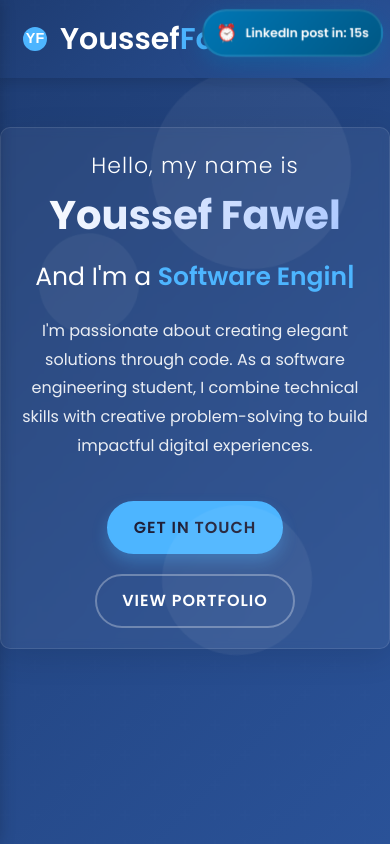
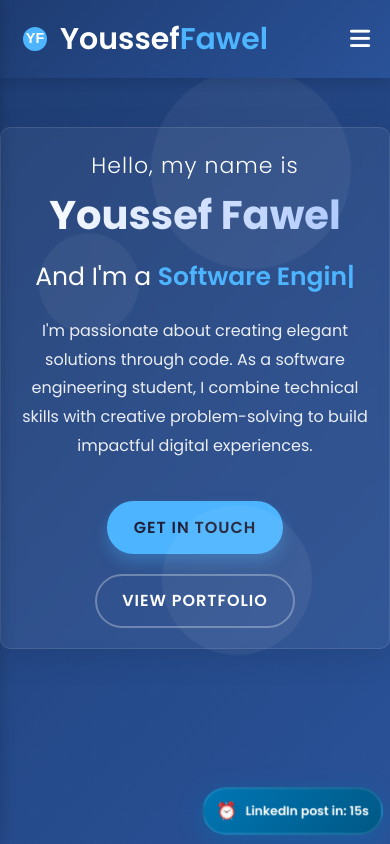
Before and after one commit to Youssef-Fawel/Portfolio, a React (Create React App) app: page / in a window 390 px wide. Shown: the top 844 px of the page. Built offline with nearby package versions, Linux system fonts and the light colour scheme.

Commit message:
Update LinkedInPopup.css

```diff
--- a/src/styles/LinkedInPopup.css
+++ b/src/styles/LinkedInPopup.css
@@ -1,7 +1,7 @@
 /* Countdown Indicator */
 .countdown-indicator {
   position: fixed;
-  top: 20px;
+  bottom: 20px; /* Changed from top to bottom */
   right: 20px;
   background: linear-gradient(135deg, #0077b5 0%, #005885 100%);
   color: white;
@@ -377,7 +377,7 @@
 /* Mobile Responsiveness */
 @media (max-width: 768px) {
   .countdown-indicator {
-    top: 15px;
+    bottom: 15px; /* Changed from top to bottom */
     right: 15px;
     padding: 10px 16px;
     font-size: 13px;
@@ -434,7 +434,7 @@
 
 @media (max-width: 480px) {
   .countdown-indicator {
-    top: 10px;
+    bottom: 10px; /* Changed from top to bottom */
     right: 10px;
     padding: 8px 12px;
     font-size: 12px;
@@ -516,7 +516,7 @@
 /* Extra small screens */
 @media (max-width: 360px) {
   .countdown-indicator {
-    top: 8px;
+    bottom: 8px; /* Changed from top to bottom */
     right: 8px;
     padding: 6px 10px;
     font-size: 11px;
@@ -585,7 +585,7 @@
 
 @media (max-height: 600px) {
   .countdown-indicator {
-    top: 10px;
+    bottom: 10px; /* Changed from top to bottom */
     right: 10px;
   }
 
```
